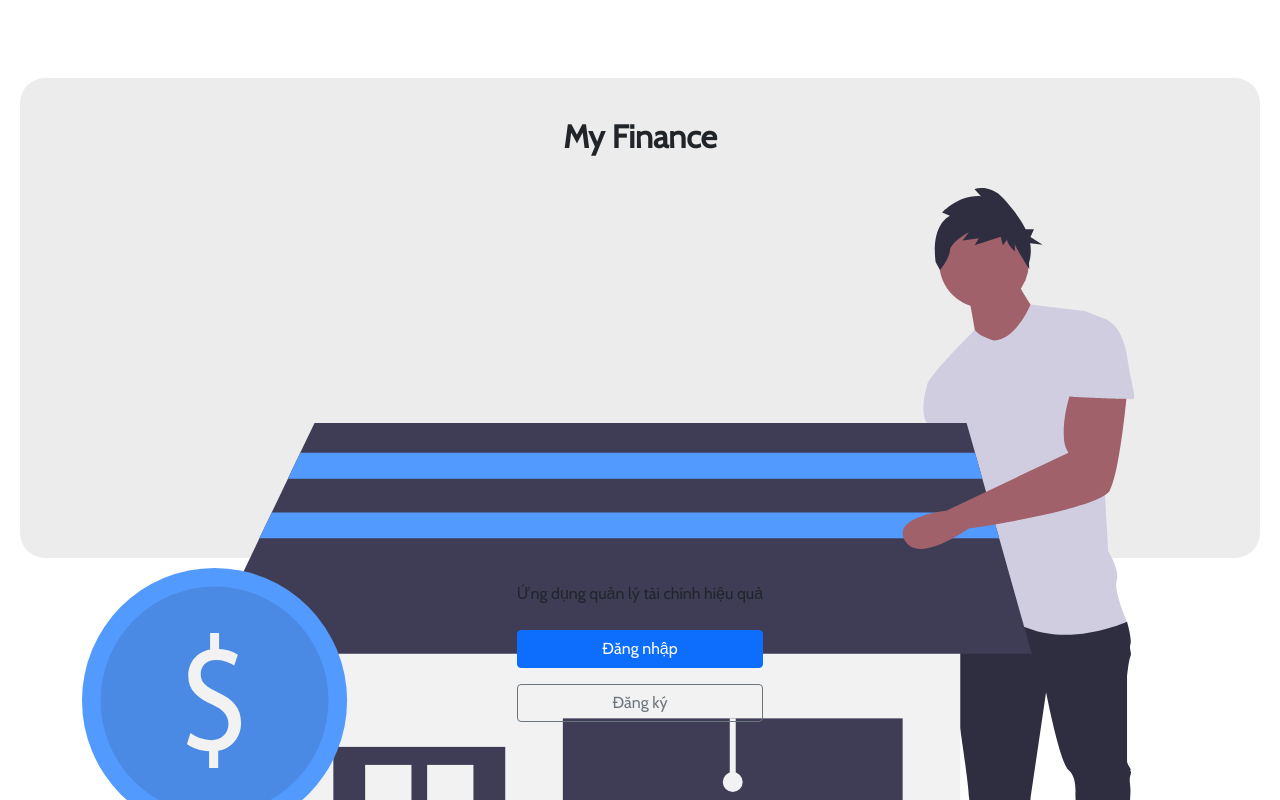
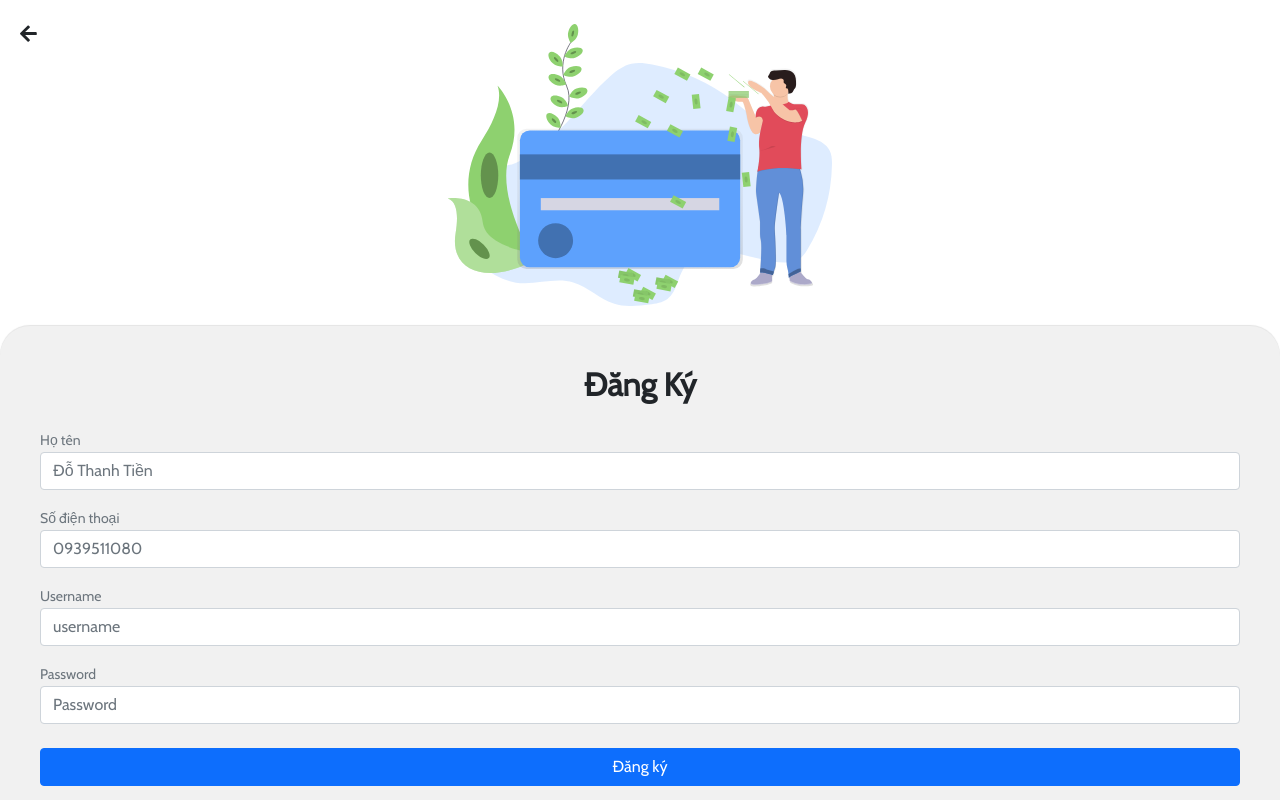
Before and after one commit to hungsadaki1995a/quan-ly-tai-chinh, a React app: page /register in a window 1280 px wide. Before the commit this address led to /home. Shown: the top 800 px of the page. Built offline with nearby package versions, Linux system fonts and the light colour scheme.

Commit message:
create sign up form

```diff
--- a/src/AppRouter.js
+++ b/src/AppRouter.js
@@ -1,6 +1,7 @@
 import {BrowserRouter as Router, Redirect, Route, Switch} from 'react-router-dom';
 import Home from './pages/Home/Home';
 import Login from './pages/Login/Login';
+import SignUp from './pages/SignUp/SignUp';
 
 export default function AppRouter() {
         return (
@@ -12,6 +13,9 @@ export default function AppRouter() {
                                 <Route path="/login">
                                         <Login />
                                 </Route>
+                                <Route path="/register">
+                                        <SignUp />
+                                </Route>
                                 <Route path="/">
                                         <Redirect to="/home" />
                                 </Route>
--- a/src/index.scss
+++ b/src/index.scss
@@ -9,3 +9,7 @@ code {
   font-family: source-code-pro, Menlo, Monaco, Consolas, 'Courier New',
     monospace;
 }
+
+.font-size-larger {
+  font-size: 1.2em;
+}
--- a/src/pages/Home/Home.js
+++ b/src/pages/Home/Home.js
@@ -12,6 +12,10 @@ function Home() {
                 history.push("/login");
         }
 
+        function navigateSignup() {
+                history.push("register")
+        }
+
         return (
                 <div className="home-container">
                         <div className="background-wrapper">
@@ -21,7 +25,7 @@ function Home() {
                         <div className="mt-4">
                                 <div>Ứng dụng quản lý tài chính hiệu quả</div>
                                 <Button className="w-100 mt-4" onClick={navigateLogin}>Đăng nhập</Button>
-                                <Button variant="outline-secondary" className="w-100 mt-3">Đăng ký</Button>
+                                <Button variant="outline-secondary" className="w-100 mt-3" onClick={navigateSignup}>Đăng ký</Button>
                         </div>
                 </div>
         )
--- a/src/pages/Login/Login.js
+++ b/src/pages/Login/Login.js
@@ -10,12 +10,17 @@ function Login() {
         let history = useHistory();
 
         function back() {
-                history.replace("/");
+                history.goBack();
         }
+
+        function navigateSignUp() {
+                history.push('register')
+        }
+
         return(
                 <div className="form-login-container">
                         <div className="background-image">
-                                <div className="login-back-icon-wrapper">
+                                <div className="login-back-icon-wrapper font-size-larger">
                                         <FontAwesomeIcon icon={faArrowLeft} onClick={back}/>
                                 </div>
                                 <img src={login} alt="money background" className="login-background mt-4"></img>
@@ -38,10 +43,10 @@ function Login() {
                                 <Form.Control type="password" placeholder="Password" />
                                 </Form.Group>
                                 <Button variant="primary" type="submit" className="w-100 mt-2">
-                                Submit
+                                Đăng nhập
                                 </Button>
                                 </Form>
-                                <div className="mt-5 w-100 text-center">Chưa có account? <a href="javascript:undefined">Đăng ký</a></div>
+                                <div className="mt-5 w-100 text-center">Chưa có tài khoản? <span className="text-primary" onClick={navigateSignUp}>Đăng ký</span></div>
                         </div>
                 </div>
         )
--- /dev/null
+++ b/src/pages/SignUp/SignUp.js
@@ -0,0 +1,68 @@
+import signup from '../../assets/signup.svg';
+import './SignUp.scss';
+import Form from 'react-bootstrap/Form';
+import Button from 'react-bootstrap/Button';
+import { FontAwesomeIcon } from '@fortawesome/react-fontawesome'
+import { faArrowLeft } from '@fortawesome/free-solid-svg-icons';
+import { useHistory } from 'react-router-dom';
+
+function SignUp() {
+        let history = useHistory();
+
+        function back() {
+                history.goBack();
+        }
+
+        function navigateLogin() {
+                history.push('login')
+        }
+
+        return(
+                <div className="form-signup-container">
+                        <div className="background-image">
+                                <div className="login-back-icon-wrapper font-size-larger">
+                                        <FontAwesomeIcon icon={faArrowLeft} onClick={back}/>
+                                </div>
+                                <img src={signup} alt="money background" className="login-background mt-4"></img>
+                        </div>
+                        <div className="login-wrapper">
+                                <h2 className="home-title text-center w-100">Đăng Ký</h2>
+                                <Form className="mt-4">
+                                <Form.Group className="mb-3" controlId="fullName">
+                                <Form.Text className="text-muted">
+                                Họ tên
+                                </Form.Text>
+                                <Form.Control type="text" placeholder="Đỗ Thanh Tiền" />
+                                </Form.Group>
+
+                                <Form.Group className="mb-3" controlId="phoneNumber">
+                                <Form.Text className="text-muted">
+                                Số điện thoại
+                                </Form.Text>
+                                <Form.Control type="text" placeholder="0939511080" />
+                                </Form.Group>
+
+                                <Form.Group className="mb-3" controlId="Username">
+                                <Form.Text className="text-muted">
+                                Username
+                                </Form.Text>
+                                <Form.Control type="text" placeholder="username" />
+                                </Form.Group>
+
+                                <Form.Group className="mb-3" controlId="formBasicPassword">
+                                <Form.Text className="text-muted">
+                                Password
+                                </Form.Text>
+                                <Form.Control type="password" placeholder="Password" />
+                                </Form.Group>
+                                <Button variant="primary" type="submit" className="w-100 mt-2">
+                                Đăng ký
+                                </Button>
+                                </Form>
+                                <div className="mt-4 w-100 text-center">Đã có tài khoản? <span className="text-primary" onClick={navigateLogin}>Đăng nhập</span></div>
+                        </div>
+                </div>
+        )
+}
+
+export default SignUp;
--- /dev/null
+++ b/src/pages/SignUp/SignUp.scss
@@ -0,0 +1,29 @@
+.form-signup-container {
+        display: flex;
+        flex-direction: column;
+        height: 100vh;
+        .background-image {
+                width: 100%;
+                text-align: center;
+
+                .login-background {
+                        width: 30%;
+                }
+        }
+
+        .login-wrapper {
+                padding: 40px;
+                margin-top: 20px;
+                flex-grow: 100;
+                background-color: #f1f1f1;
+                box-shadow: 0px -1px 1px #e4e4e4;
+                border-top-left-radius: 30px;
+                border-top-right-radius: 30px;
+        }
+
+        .login-back-icon-wrapper {
+                position: absolute;
+                left: 20px;
+                top: 20px;
+        }
+}
```
Also changed, not shown: src/assets/login.svg, src/assets/signup.svg (added).
